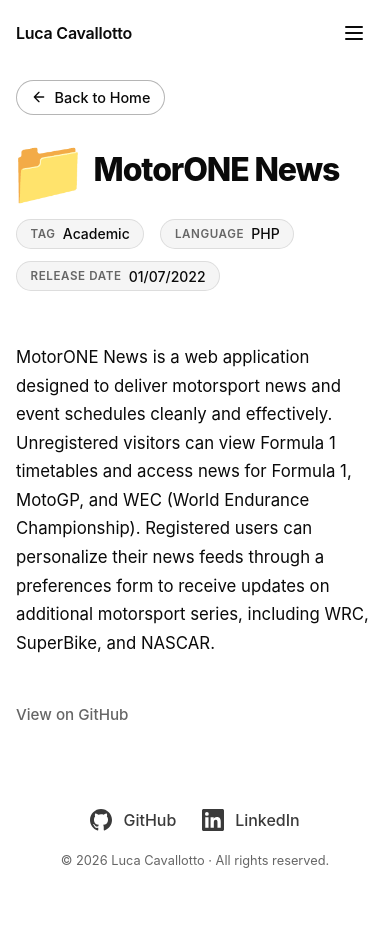
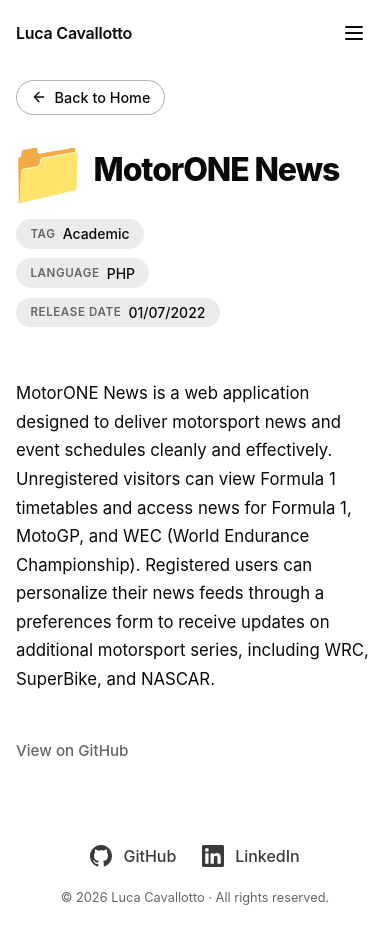
Before and after one commit to LucaCavallotto/lucacavallotto.github.io, a React (Vite) app: page / in a window 390 px wide. Both pictures are taken after a click on the element 195 px from the left and 1862 px from the top of the page. Before the commit the page ends 897 px from the top, so only its background shows below. Built offline with nearby package versions, Linux system fonts and the light colour scheme.

Commit message:
Refine glass button styles and mobile meta layout
Adjusts glass button padding and background opacity, removes border for cleaner appearance. Adds mobile-responsive layout for project detail metadata to stack vertically on smaller screens.

```diff
--- a/src/styles/pages.css
+++ b/src/styles/pages.css
@@ -253,10 +253,9 @@
   display: inline-flex;
   align-items: center;
   gap: 0.45rem;
-  padding: 0.35rem 0.85rem;
+  padding: 0.4rem 0.9rem;
   border-radius: 999px;
-  background: color-mix(in srgb, var(--text) 4%, var(--bg));
-  border: 1px solid color-mix(in srgb, var(--text) 10%, transparent);
+  background: color-mix(in srgb, var(--text) 8%, var(--bg));
   font-size: 0.875rem;
 }
 
@@ -308,6 +307,12 @@
 
 
 @media (max-width: 640px) {
+  .project-detail-meta {
+    flex-direction: column;
+    align-items: flex-start;
+    gap: 0.6rem;
+  }
+
   .project-detail-title-row {
     gap: 0.85rem;
     margin-bottom: 1rem;
```
